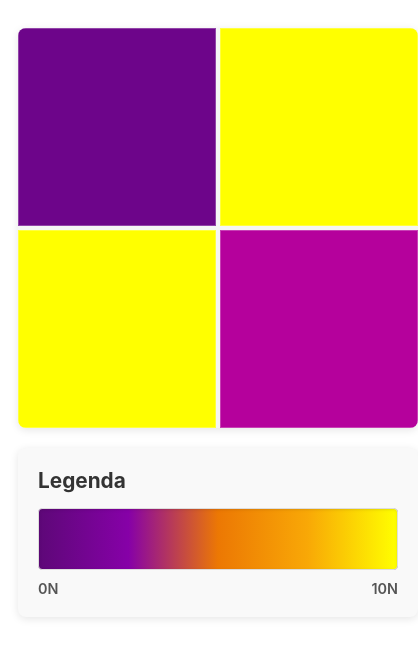
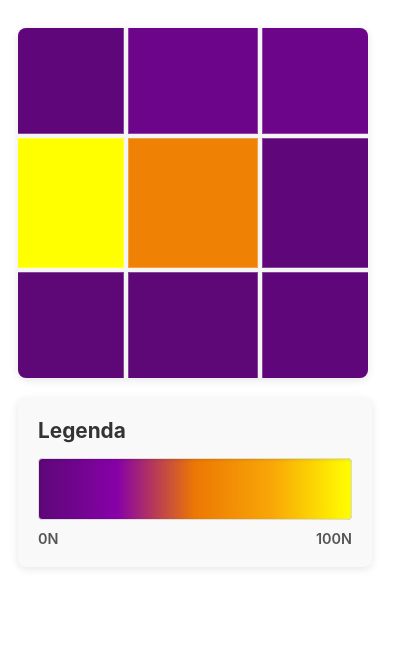
Before and after one commit to faralab-ist/plotter, a React (Vite) app: page / in a window 390 px wide. Shown: the top 658 px of the page, 418 px wide, since content can reach past the window. Built offline with nearby package versions, Linux system fonts and the light colour scheme.

Commit message:
organização da funcão LightMap

```diff
--- a/src/components/Lightmap.tsx
+++ b/src/components/Lightmap.tsx
@@ -59,11 +59,8 @@ export const Lightmap: React.FC<LightmapProps> = ({ data }) => {
 
   const gridStyle = useMemo(
     () => ({
-      display: 'grid',
       gridTemplateColumns: `repeat(${columnCount}, ${cellSize}px)`,
       gap: `${GAP_SIZE}px`,
-      width: `${GRID_SIZE}px`,
-      height: `${GRID_SIZE}px`,
       justifyContent: 'center' as const,
       alignContent: 'center' as const,
     }),
@@ -78,26 +75,6 @@ export const Lightmap: React.FC<LightmapProps> = ({ data }) => {
     [cellSize]
   );
 
-  const wrapperStyle = useMemo(
-    () => ({
-      width: `${GRID_SIZE}px`,
-      height: `${GRID_SIZE}px`,
-      display: 'flex',
-      justifyContent: 'center',
-      alignItems: 'center',
-    }),
-    []
-  );
-
-  const infoStyle = useMemo(
-    () => ({
-      marginTop: '12px',
-      fontSize: '0.9rem',
-      color: '#555',
-      textAlign: 'center' as const,
-    }),
-    []
-  );
 
   const effectiveMaxValue = useMemo(() => {
     if (lightmapData.length === 0) return MAX_VALUE;
@@ -108,12 +85,6 @@ export const Lightmap: React.FC<LightmapProps> = ({ data }) => {
     setMaxMetricValue(effectiveMaxValue);
   }, [effectiveMaxValue]);
 
-  console.log('lightmapData', lightmapData);
-  console.log('normalizedData', normalizedData);
-
-  if (lightmapData.length === 0) {
-    return <div className="lightmap-container">Sem dados para mostrar.</div>;
-  }
 
   const getColorForValue = (normalizedValue: number): string => {
     // Limitar o valor normalizado entre 0 e 1
@@ -157,7 +128,7 @@ export const Lightmap: React.FC<LightmapProps> = ({ data }) => {
   return (
     <div className="lightmap-container">
       <div className="content">
-        <div className="lightmap-wrapper" style={wrapperStyle}>
+        <div className="lightmap-wrapper">
           <div className="lightmap-grid" style={gridStyle}>
             {normalizedData.map(cell => (
               <div
--- a/src/main.tsx
+++ b/src/main.tsx
@@ -7,11 +7,18 @@
   [
     [[1, 1], 1],
     [[1, 2], 10],
+    [[1, 3], 10],
   ],
   [
-    [[2, 1], 10],
-    [[2, 2], 3],
+    [[2, 1], 100],
+    [[2, 2], 55],
+    [[1, 3], 1],
   ],
+  [
+    [[3, 1], 0],
+    [[3, 2], 0],
+    [[3, 3], 1],
+  ]
 ];
 
 //type LightmapPoint = [[number, number], number]
--- a/src/styles/Lightmap.css
+++ b/src/styles/Lightmap.css
@@ -78,10 +78,17 @@
 }
 
 .lightmap-wrapper {
+  width: 400px;
+  display: flex;
   flex-direction: column;
+  justify-content: center;
+  align-items: center;
 }
 
 .lightmap-grid {
+  display: grid;
+  width: 400px;
+  height: 400px;
   background-color: #f5f5f5;
   padding: 0;
   border-radius: 8px;
@@ -199,7 +206,12 @@
   }
 
   .lightmap-grid {
-    gap: 4px;
+    width: min(400px, calc(100vw - 40px));
+    height: min(400px, calc(100vw - 40px));
+  }
+
+  .lightmap-wrapper {
+    width: min(400px, calc(100vw - 40px));
   }
 
   .lightmap-cell {
```
